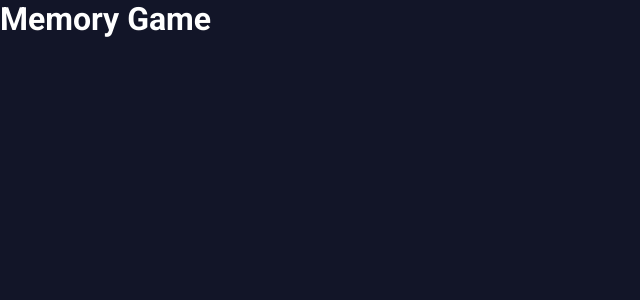
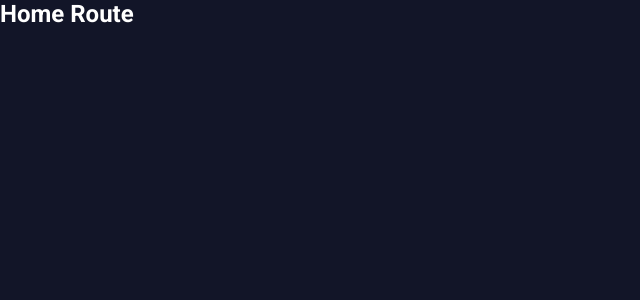
Before and after one commit to IrvingRR/memory-game, a React (Vite) app: page / in a window 1280 px wide. Shown: the top 300 px of the page, without its empty margins (0-640 px from the left). Built offline with nearby package versions, Linux system fonts and the light colour scheme.

Commit message:
[Feature]: Router implemented with react-router-dom

```diff
--- a/package.json
+++ b/package.json
@@ -12,6 +12,7 @@
   "dependencies": {
     "react": "^18.2.0",
     "react-dom": "^18.2.0",
+    "react-router-dom": "^6.14.0",
     "styled-components": "^6.0.0"
   },
   "devDependencies": {
--- a/src/App.jsx
+++ b/src/App.jsx
@@ -1,3 +1,4 @@
+import { Router } from "./router/Router";
 import { GlobalStyles } from "./styled/globalStyles";
 
 function App() {
@@ -5,7 +6,7 @@ function App() {
   return (
     <>
       <GlobalStyles/>
-      <h1>Memory Game</h1>
+      <Router/>
     </>
   )
 }
--- a/src/main.jsx
+++ b/src/main.jsx
@@ -1,9 +1,12 @@
 import React from 'react';
 import ReactDOM from 'react-dom/client';
+import { BrowserRouter } from 'react-router-dom';
 import App from './App.jsx';
 
 ReactDOM.createRoot(document.getElementById('root')).render(
   <React.StrictMode>
-    <App />
+    <BrowserRouter>
+      <App />
+    </BrowserRouter>
   </React.StrictMode>,
 );
--- /dev/null
+++ b/src/router/Router.jsx
@@ -0,0 +1,12 @@
+import { Routes, Route } from 'react-router-dom';
+
+export const Router = () => {
+  return (
+    <Routes>
+        <Route path='/' element={<h2>Home Route</h2>}/>
+        <Route path='/game' element={<h2>Game Route</h2>}/>
+        <Route path='/end-game' element={<h2>End Game Route</h2>}/>
+        <Route path='*' element={<h2>Error 404 - Page not found</h2>}/>
+    </Routes>
+  );
+};
```
Also changed, not shown: 1 other file (tests, documents, lock files or other folders).
